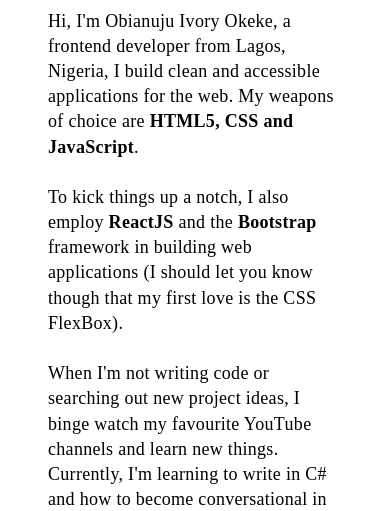
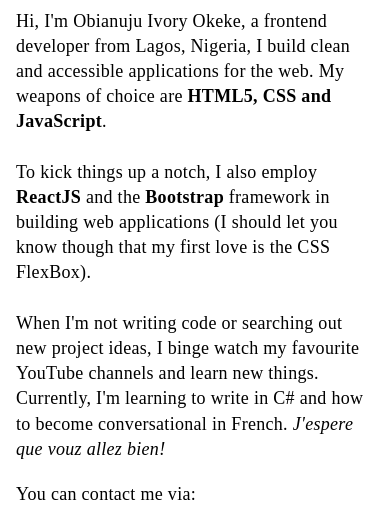
Before and after one commit to Aivrie/ivoryokeke, a plain HTML site: page index.html in a window 390 px wide. Shown: the part 149-660 px from the top of the page. Drawn offline with Linux system fonts and the light colour scheme; a web font is replaced by a local one.

Commit message:
Edited the left and right margin size on mobile screen

```diff
--- a/style.css
+++ b/style.css
@@ -81,7 +81,7 @@ nav ul li a {
 
 /* PAGE WRAPPER */
 .page-wrapper {
-    margin: 3rem 3rem 7rem 3rem;
+    margin: 3rem 1rem 7rem 1rem;
 
 }
 
```
